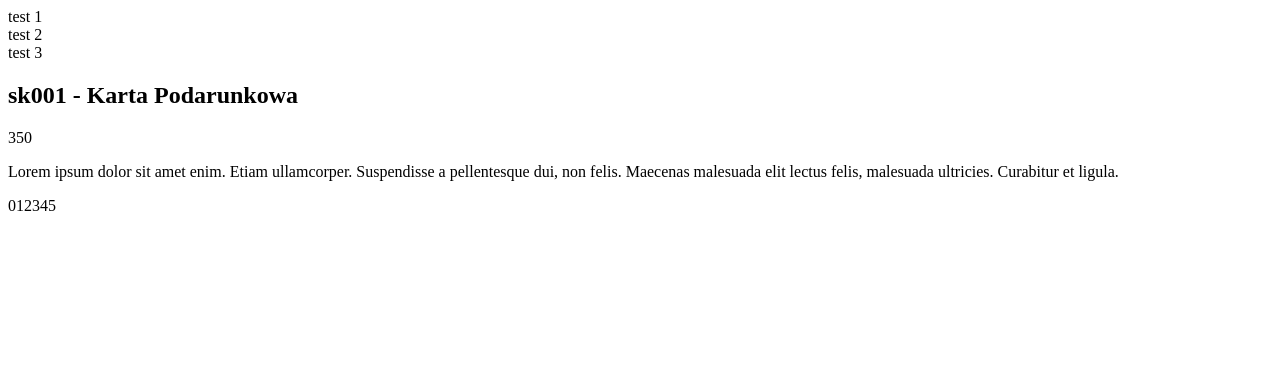
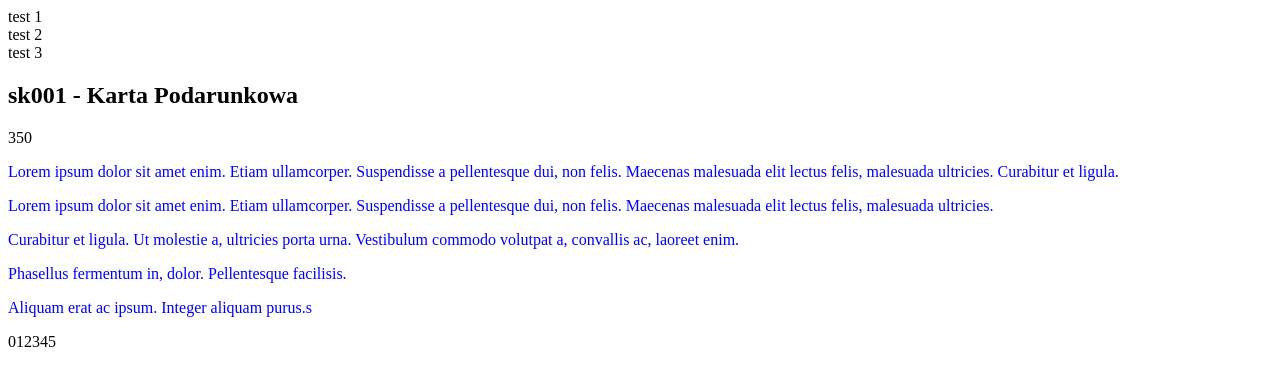
Before and after one commit to Witek85/es6_1, a website: page index.html in a window 1280 px wide. Drawn offline with Linux system fonts and the light colour scheme.

Commit message:
nodeslist

```diff
--- a/index.html
+++ b/index.html
@@ -3,6 +3,7 @@
 <head>
 	<meta charset="UTF-8">
 	<title>Niekompatybilne środowisko</title>
+	<link rel="stylesheet" href="style.css">
 	<script src="node_modules/babel-polyfill/dist/polyfill.min.js"></script>
 
 </head>
@@ -13,6 +14,11 @@
 
 	<div class="element1"></div>
 
+	<p>Lorem ipsum dolor sit amet enim. Etiam ullamcorper. Suspendisse a pellentesque dui, non felis. Maecenas malesuada elit lectus felis, malesuada ultricies.</p>
+	<p>Curabitur et ligula. Ut molestie a, ultricies porta urna. Vestibulum commodo volutpat a, convallis ac, laoreet enim.</p>
+	<p>Phasellus fermentum in, dolor. Pellentesque facilisis.</p>
+	<p>Aliquam erat ac ipsum. Integer aliquam purus.s</p>
+
 	<script src="script-compiled.js"></script>
 </body>
 </html>
--- a/script-compiled.js
+++ b/script-compiled.js
@@ -501,6 +501,8 @@ try {
 
 		console.log(sthItem);
 	}
+
+	// nodelist
 } catch (err) {
 	_didIteratorError4 = true;
 	_iteratorError4 = err;
@@ -515,3 +517,32 @@ try {
 		}
 	}
 }
+
+window.onload = function () {
+	var pars = document.querySelectorAll("p");
+	console.log(pars);
+	var _iteratorNormalCompletion5 = true;
+	var _didIteratorError5 = false;
+	var _iteratorError5 = undefined;
+
+	try {
+		for (var _iterator5 = pars[Symbol.iterator](), _step5; !(_iteratorNormalCompletion5 = (_step5 = _iterator5.next()).done); _iteratorNormalCompletion5 = true) {
+			var p = _step5.value;
+
+			p.className = 'blue';
+		}
+	} catch (err) {
+		_didIteratorError5 = true;
+		_iteratorError5 = err;
+	} finally {
+		try {
+			if (!_iteratorNormalCompletion5 && _iterator5.return) {
+				_iterator5.return();
+			}
+		} finally {
+			if (_didIteratorError5) {
+				throw _iteratorError5;
+			}
+		}
+	}
+};
--- /dev/null
+++ b/style.css
@@ -0,0 +1,3 @@
+.blue {
+	color: blue;
+}
```
Also changed, not shown: script.js (+10 -0 lines).
